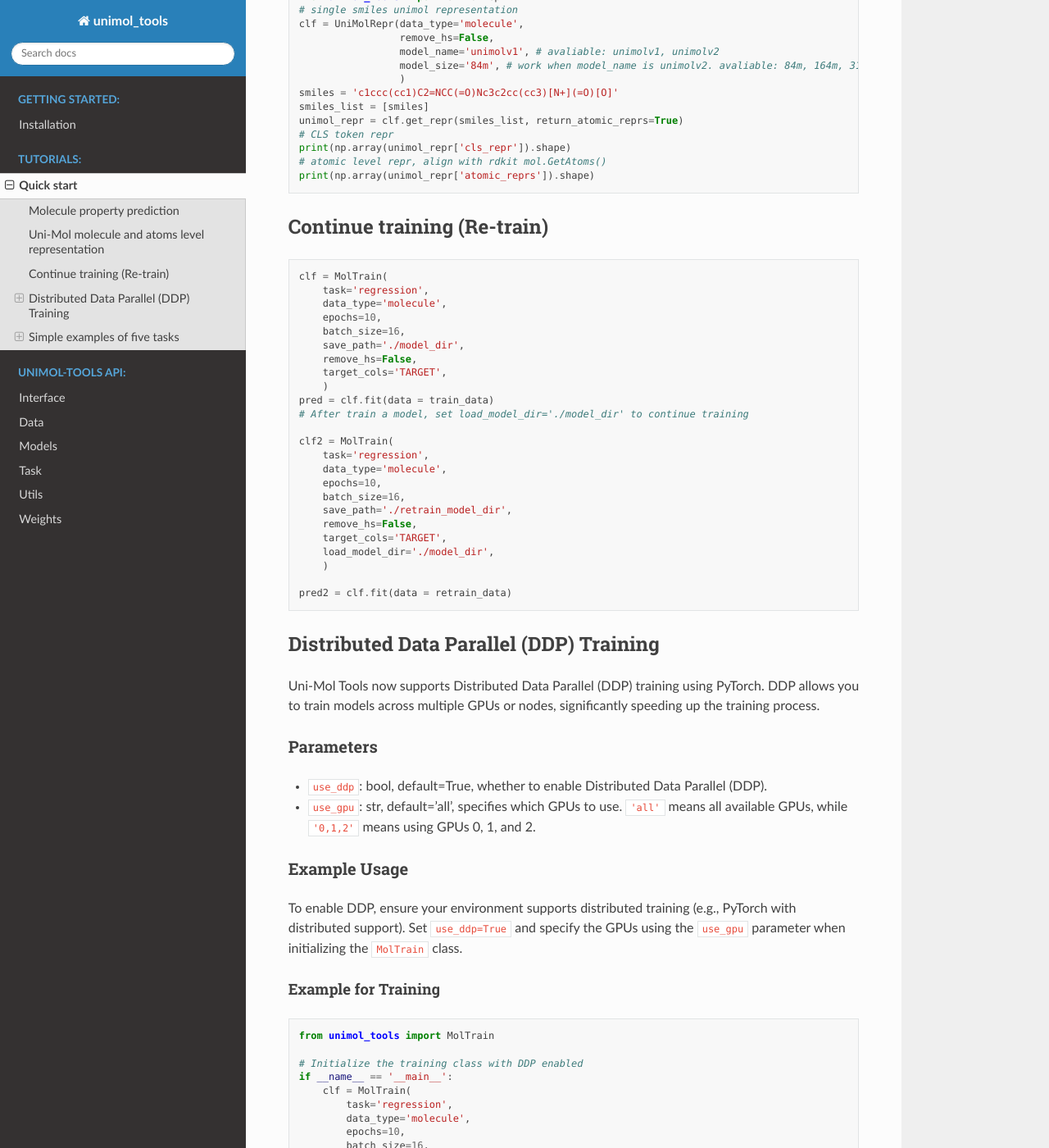
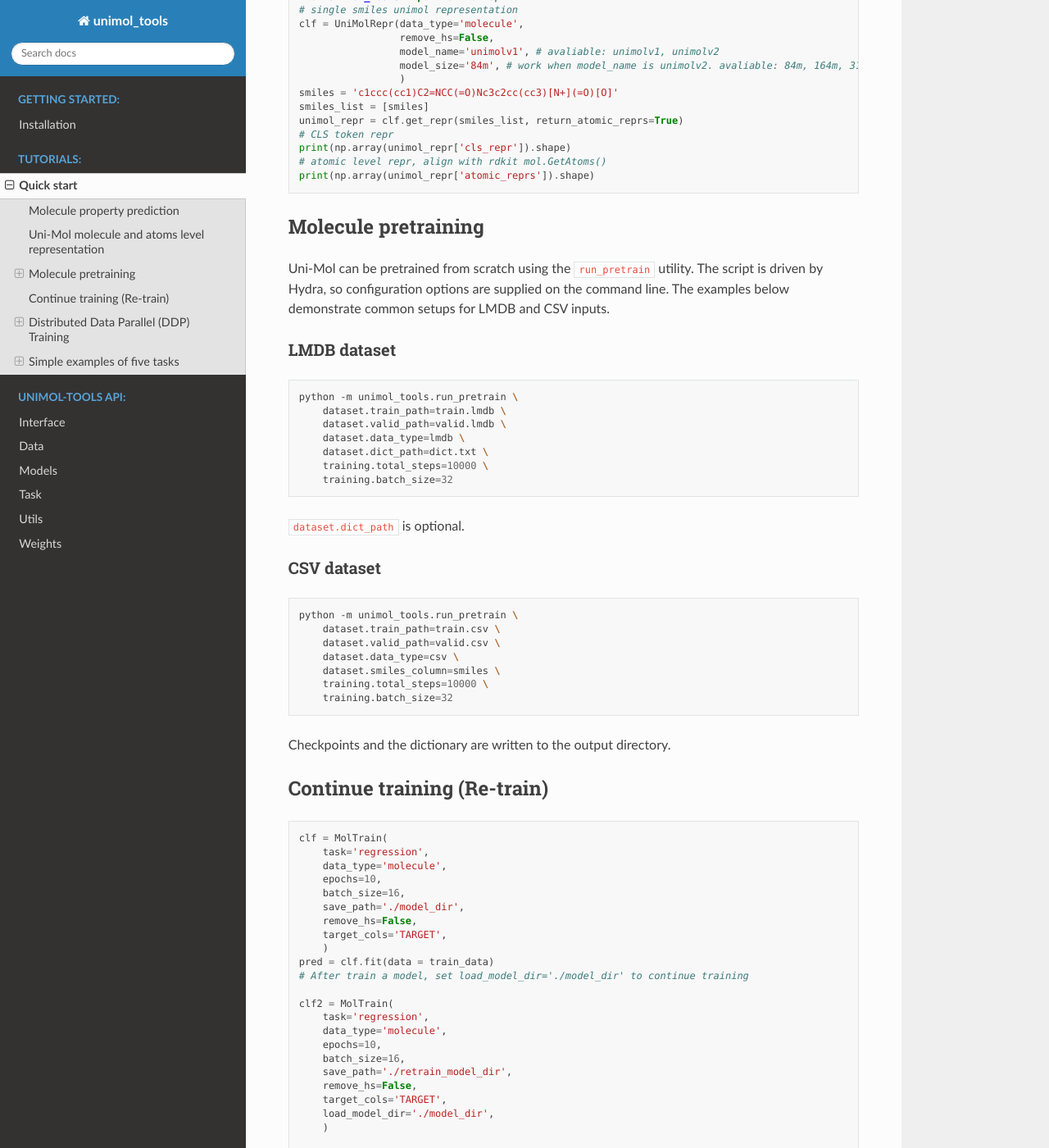
Before and after one commit to deepmodeling/unimol_tools, a Sphinx documentation site: the page built from docs/source/quickstart.md, in a window 1280 px wide and 1400 px high, scrolled down 1339 px. Shown: the whole window at 82% size. Built offline with Sphinx 7.4.7 and the Read the Docs theme 3.1.0, drawn with Linux system fonts in a browser that asks for light colours; pages that are not in the unit, such as notebooks, are missing from menus.

Commit message:
update docs

````diff
--- a/docs/source/quickstart.md
+++ b/docs/source/quickstart.md
@@ -60,6 +60,40 @@ print(np.array(unimol_repr['cls_repr']).shape)
 # atomic level repr, align with rdkit mol.GetAtoms()
 print(np.array(unimol_repr['atomic_reprs']).shape)
 ```
+## Molecule pretraining
+
+Uni-Mol can be pretrained from scratch using the ``run_pretrain`` utility. The
+script is driven by Hydra, so configuration options are supplied on the command
+line. The examples below demonstrate common setups for LMDB and CSV inputs.
+
+### LMDB dataset
+
+```bash
+python -m unimol_tools.run_pretrain \
+    dataset.train_path=train.lmdb \
+    dataset.valid_path=valid.lmdb \
+    dataset.data_type=lmdb \
+    dataset.dict_path=dict.txt \
+    training.total_steps=10000 \
+    training.batch_size=32
+```
+
+`dataset.dict_path` is optional.
+
+### CSV dataset
+
+```bash
+python -m unimol_tools.run_pretrain \
+    dataset.train_path=train.csv \
+    dataset.valid_path=valid.csv \
+    dataset.data_type=csv \
+    dataset.smiles_column=smiles \
+    training.total_steps=10000 \
+    training.batch_size=32
+```
+
+Checkpoints and the dictionary are written to the output directory.
+
 ## Continue training (Re-train)
 
 ```python
````
Also changed, not shown: README.md (+38 -0 lines).
